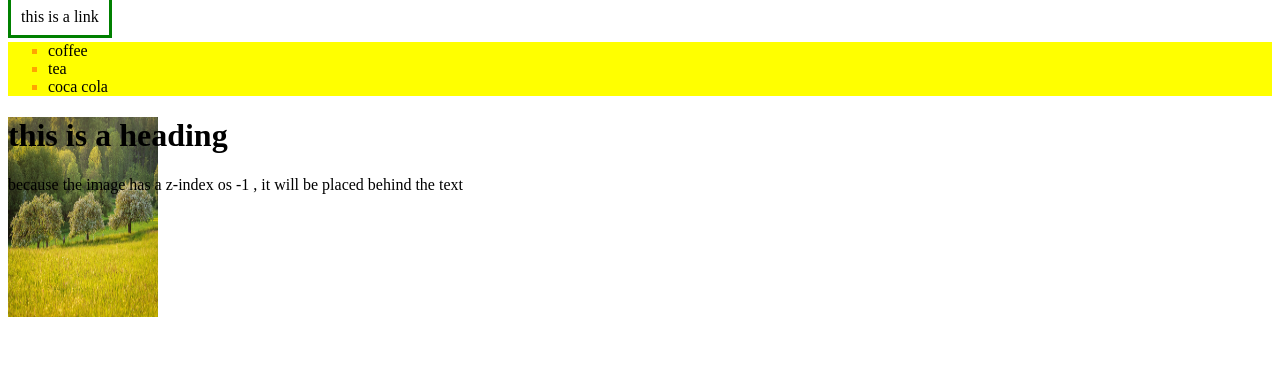
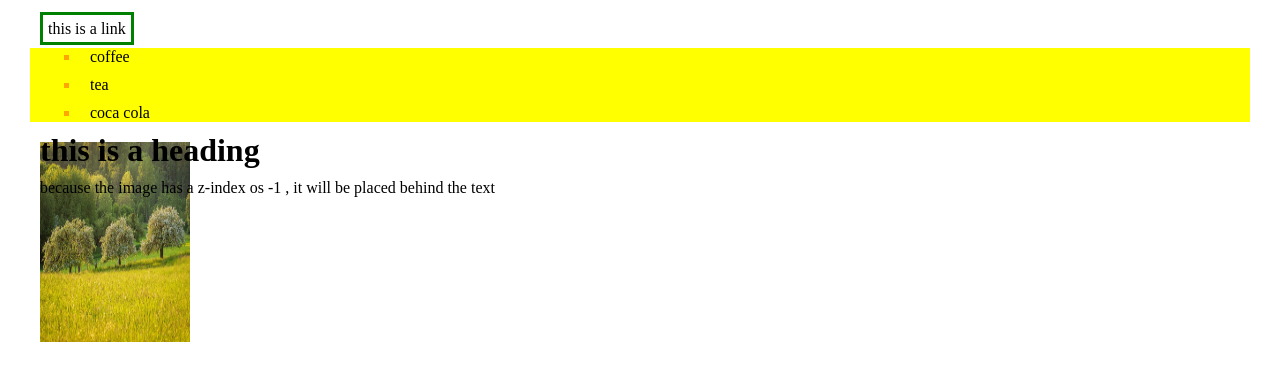
Before and after one commit to farahalshalalfeh/hw_css3-github.io, a plain HTML site: page index.html in a window 1280 px wide. Drawn offline with Linux system fonts and the light colour scheme.

Commit message:
Add files via upload

```diff
--- a/index.html
+++ b/index.html
@@ -5,13 +5,16 @@
     <meta name="viewport" content="width=device-width, initial-scale=1.0">
     <title>Document</title>
     <style>
+        *{
+            margin: 10px;
+        }
         .link div{
             width: 150px;
             height: 30px;
-            margin-top: 20px;
+            margin-top: 50px;
         }
         a{
-            padding: 10px;
+            padding: 5px;
             border: 3px solid green;
             text-decoration: none;
             color: black;
```
